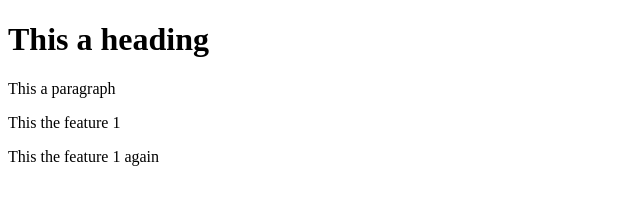
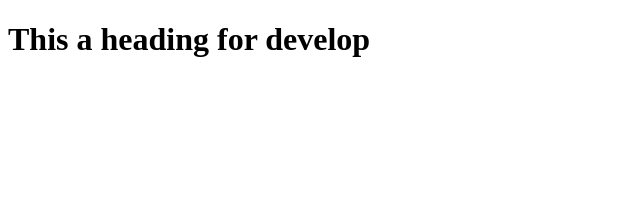
Before and after one commit to KobeB87/git-rebase, a plain HTML site: page index.html in a window 1280 px wide. Shown: the whole page, without its empty margins (0-640 px from the left). Drawn offline with Linux system fonts and the light colour scheme.

Commit message:
Review index.html from develop

```diff
--- a/index.html
+++ b/index.html
@@ -4,9 +4,6 @@
 <title>Page Title</title>
 </head>
 <body>
-<h1>This a heading</h1>
-<p>This a paragraph</p>
-<p>This the feature 1</p>
-<p>This the feature 1 again</p>
+<h1>This a heading for develop</h1>
 </body>
 </html>
```
